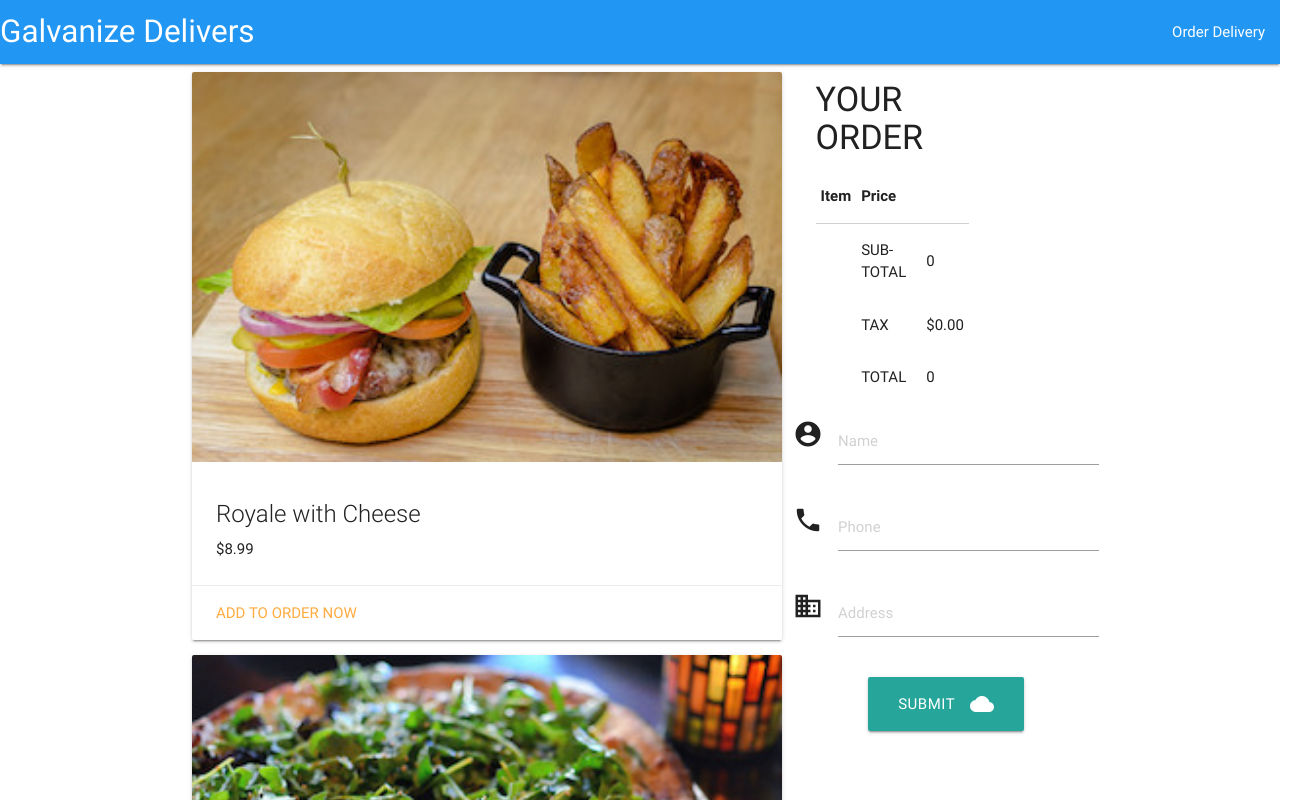
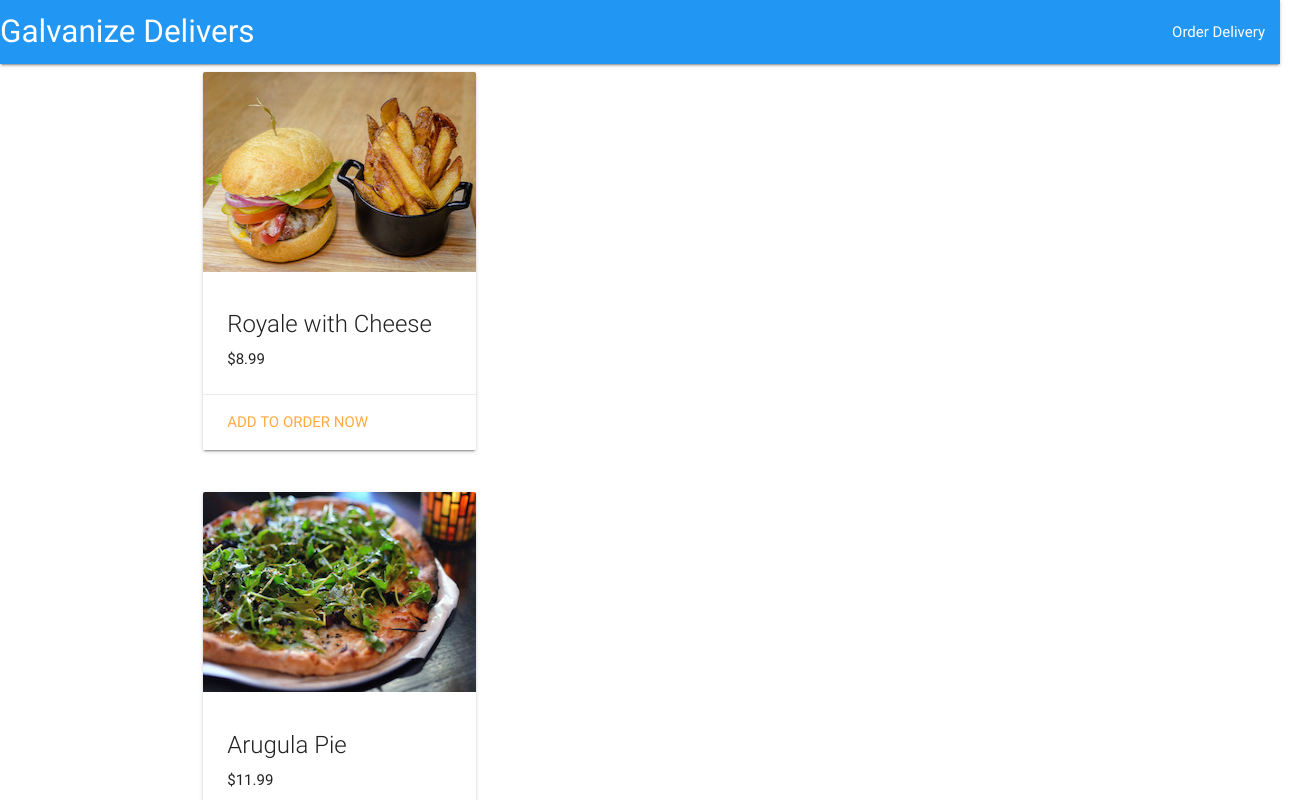
Before and after one commit to Kangaroo86/react-galvanize-delivers, a React (Create React App) app: page / in a window 1280 px wide. Shown: the top 800 px of the page, 1314 px wide, since content can reach past the window. Built offline with nearby package versions, Linux system fonts and the light colour scheme.

Commit message:
p3 deliver

```diff
--- a/src/components/MenuItemComponent.js
+++ b/src/components/MenuItemComponent.js
@@ -16,9 +16,13 @@ export default function MenuItemComponent({ menuItems, onAddItem }) {
   }
 
   return (
-    <div className="card MenuItemComponent">
-      <div className="card-image">
-        <img alt="pict" src={imagePath} />
+    <div className="container">
+      <div className="row">
+        <div className="col m8 s12">
+          <div className="col s12 m6">
+            <div className="card">
+              <div className="card-image waves-effect waves-block waves-light">
+                <img alt="pict" src={imagePath} width="305" height="200" />
               </div>
               <div className="card-content">
                 <h5 className="card-title">
@@ -34,5 +38,9 @@ export default function MenuItemComponent({ menuItems, onAddItem }) {
                 </a>
               </div>
             </div>
+          </div>
+        </div>
+      </div>
+    </div>
   );
 }
--- a/src/components/OrderPageLayout.js
+++ b/src/components/OrderPageLayout.js
@@ -15,17 +15,33 @@ export default function OrderPageLayout(props) {
         </div>
       </nav>
 
-      <div className="container">
-        <div className="row">
-          <div className="col m8 s12">
+      <div className="OrderPageLayout">
+        <div className="leftColumn">
+          {/* <div class="row"> */}
+          <div className="col s12 m6">
             {props.children[0]}
           </div>
-          <div className="col s12 m4">
+          <div className="rightColumn">
+            {props.children[1]}
+            {props.children[2]}
+          </div>
+          {/* </div> */}
+        </div>
+      </div>
+
+      {/* <div>
+        <div className="OrderPageLayout">
+          <div className="leftColumn">
+            <h4>Menu</h4>
+            {props.children[0]}
+          </div>
+          <div className="rightColumn">
+            <h4>Order</h4>
             {props.children[1]}
             {props.children[2]}
           </div>
         </div>
-      </div>
+      </div> */}
 
       <footer className="page-footer blue">
         <div className="container">
--- a/src/components/OrderTableComponent.js
+++ b/src/components/OrderTableComponent.js
@@ -18,7 +18,7 @@ export default function OrderTableComponent({ itemsOrdered }) {
   return (
     <div className="col s12 m4">
       <h4>YOUR ORDER</h4>
-      <table id="order-table" className="striped col s12">
+      <table id="order-table" className="striped">
         <thead>
           <tr>
             <th>Item</th>
```
Lines whose indentation alone changed are shown as unchanged.
